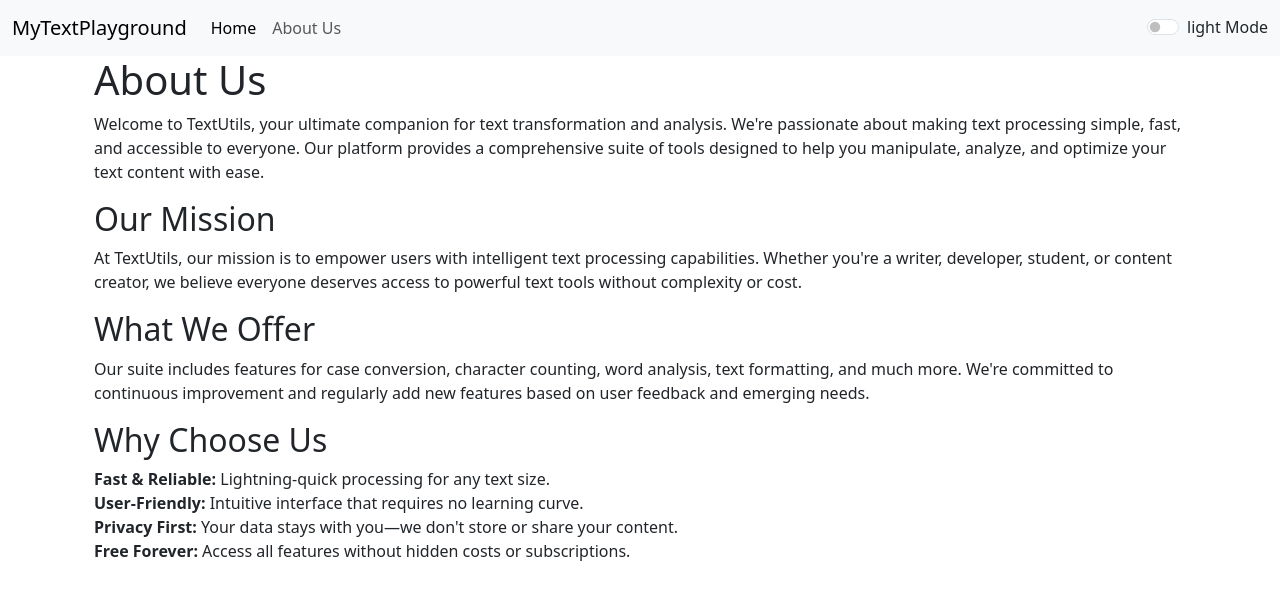
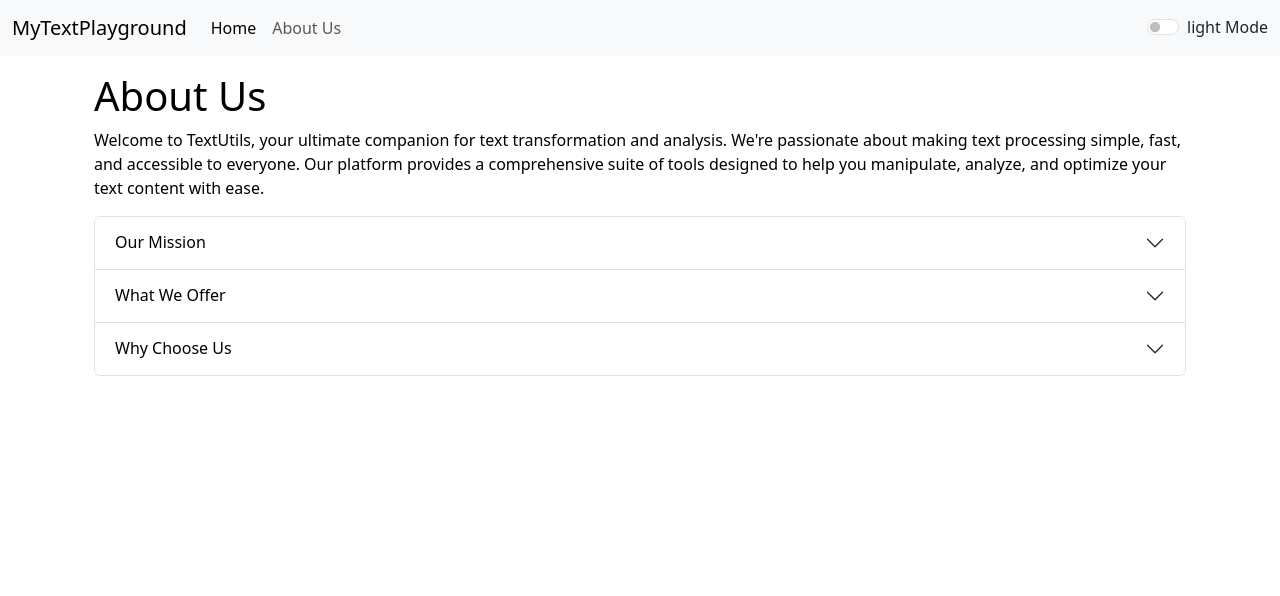
Before and after one commit to Prit-Vadodaria/ReactProjects, a React (Create React App) app in the folder textutils/: page /about in a window 1280 px wide. Shown: the top 596 px of the page. Built offline with nearby package versions, Linux system fonts and the light colour scheme.

Commit message:
Update About.js

```diff
--- a/textutils/src/components/About.js
+++ b/textutils/src/components/About.js
@@ -1,33 +1,113 @@
-import React from 'react'
+import React, { useState, useRef, useEffect } from 'react'
 
-export default function About() {
+export default function About(props) {
+  const [openSection, setOpenSection] = useState(null);
+  const containerRef = useRef(null);
+
+  useEffect(() => {
+    const handleClickOutside = (event) => {
+      if (containerRef.current && !containerRef.current.contains(event.target)) {
+        setOpenSection(null);
+      }
+    };
+
+    document.addEventListener('mousedown', handleClickOutside);
+    return () => document.removeEventListener('mousedown', handleClickOutside);
+  }, []);
+
+  const toggleSection = (section) => {
+    setOpenSection(openSection === section ? null : section);
+  };
+
   return (
-      <div className="container">
-        <div className="container">
+      <div className="container" ref={containerRef}>
+        <div className="container my-3" style={{color: props.mode === 'light' ? 'black' : 'white'}}>
           <h1>About Us</h1>
           <p>
             Welcome to TextUtils, your ultimate companion for text transformation and analysis. We're passionate about
             making text processing simple, fast, and accessible to everyone. Our platform provides a comprehensive suite
             of tools designed to help you manipulate, analyze, and optimize your text content with ease.
           </p>
-          <h2>Our Mission</h2>
-          <p>
+
+          <div className="accordion" id="aboutAccordion" style={{'--bs-accordion-bg': props.mode === 'light' ? '#fff' : '#212529', '--bs-accordion-border-color': props.mode === 'light' ? '#dee2e6' : '#495057'}}>
+            {/* Mission Section */}
+            <div className="accordion-item">
+              <h2 className="accordion-header">
+                <button
+                  className={`accordion-button ${openSection !== 'mission' ? 'collapsed' : ''}`}
+                  type="button"
+                  onClick={() => toggleSection('mission')}
+                  aria-expanded={openSection === 'mission'}
+                  style={{color: props.mode === 'light' ? 'black' : 'white', background: props.mode === 'light' ? '#fff' : '#212529'}}
+                >
+                  Our Mission
+                </button>
+              </h2>
+              <div
+                id="missionCollapse"
+                className={`accordion-collapse collapse ${openSection === 'mission' ? 'show' : ''}`}
+                data-bs-parent="#aboutAccordion"
+              >
+                <div className="accordion-body" style={{color: props.mode === 'light' ? 'black' : 'white', background: props.mode === 'light' ? '#fff' : '#212529'}}>
                   At TextUtils, our mission is to empower users with intelligent text processing capabilities. Whether you're
                   a writer, developer, student, or content creator, we believe everyone deserves access to powerful text tools
                   without complexity or cost.
-          </p>
-          <h2>What We Offer</h2>
-          <p>
+                </div>
+              </div>
+            </div>
+
+            {/* What We Offer Section */}
+            <div className="accordion-item">
+              <h2 className="accordion-header">
+                <button
+                  className={`accordion-button ${openSection !== 'offer' ? 'collapsed' : ''}`}
+                  type="button"
+                  onClick={() => toggleSection('offer')}
+                  aria-expanded={openSection === 'offer'}
+                  style={{color: props.mode === 'light' ? 'black' : 'white', background: props.mode === 'light' ? '#fff' : '#212529'}}
+                >
+                  What We Offer
+                </button>
+              </h2>
+              <div
+                id="offerCollapse"
+                className={`accordion-collapse collapse ${openSection === 'offer' ? 'show' : ''}`}
+                data-bs-parent="#aboutAccordion"
+              >
+                <div className="accordion-body" style={{color: props.mode === 'light' ? 'black' : 'white', background: props.mode === 'light' ? '#fff' : '#212529'}}>
                   Our suite includes features for case conversion, character counting, word analysis, text formatting, and much more.
                   We're committed to continuous improvement and regularly add new features based on user feedback and emerging needs.
-          </p>
-          <h2>Why Choose Us</h2>
-          <p>
+                </div>
+              </div>
+            </div>
+
+            {/* Why Choose Us Section */}
+            <div className="accordion-item">
+              <h2 className="accordion-header">
+                <button
+                  className={`accordion-button ${openSection !== 'choose' ? 'collapsed' : ''}`}
+                  type="button"
+                  onClick={() => toggleSection('choose')}
+                  aria-expanded={openSection === 'choose'}
+                  style={{color: props.mode === 'light' ? 'black' : 'white', background: props.mode === 'light' ? '#fff' : '#212529'}}
+                >
+                  Why Choose Us
+                </button>
+              </h2>
+              <div
+                id="chooseCollapse"
+                className={`accordion-collapse collapse ${openSection === 'choose' ? 'show' : ''}`}
+                data-bs-parent="#aboutAccordion"
+              >
+                <div className="accordion-body" style={{color: props.mode === 'light' ? 'black' : 'white', background: props.mode === 'light' ? '#fff' : '#212529'}}>
                   <strong>Fast & Reliable:</strong> Lightning-quick processing for any text size.<br />
                   <strong>User-Friendly:</strong> Intuitive interface that requires no learning curve.<br />
                   <strong>Privacy First:</strong> Your data stays with you—we don't store or share your content.<br />
                   <strong>Free Forever:</strong> Access all features without hidden costs or subscriptions.
-          </p>
+                </div>
+              </div>
+            </div>
+          </div>
         </div>
       </div>
   )
```
Lines whose indentation alone changed are shown as unchanged.
